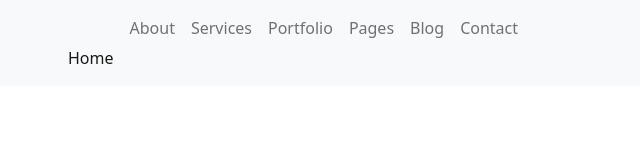
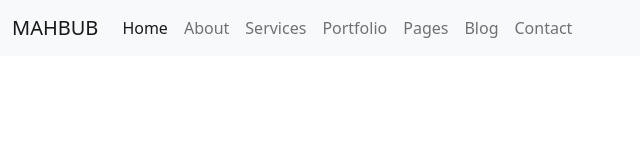
Before and after one commit to Mahbub-Hridoy/portfolio_bootstrap, a plain HTML site: page index.html in a window 1280 px wide. Shown: the whole page, without its empty margins (0-640 px from the left). Drawn offline with Linux system fonts and the light colour scheme.

Commit message:
add new code

```diff
--- a/index.html
+++ b/index.html
@@ -23,14 +23,17 @@
 
     <!-- header area -->
         <header class="header-area">
+
             <div class="menu">
                 <nav class="navbar navbar-expand-lg bg-light">
                     <div class="container-fluid">
-                      <a class="navbar-brand" href="#"><img src=""</a>
+                      <a class="navbar-brand" href="#">MAHBUB</a>
                       <button class="navbar-toggler" type="button" data-bs-toggle="collapse" data-bs-target="#navbarNav" aria-controls="navbarNav" aria-expanded="false" aria-label="Toggle navigation">
                         <span class="navbar-toggler-icon"></span>
                       </button>
                       <div class="collapse navbar-collapse" id="navbarNav">
+                        <div class="mr-auto"></div>
+
                         <ul class="navbar-nav">
                           <li class="nav-item">
                             <a class="nav-link active" aria-current="page" href="#">Home</a>
```
